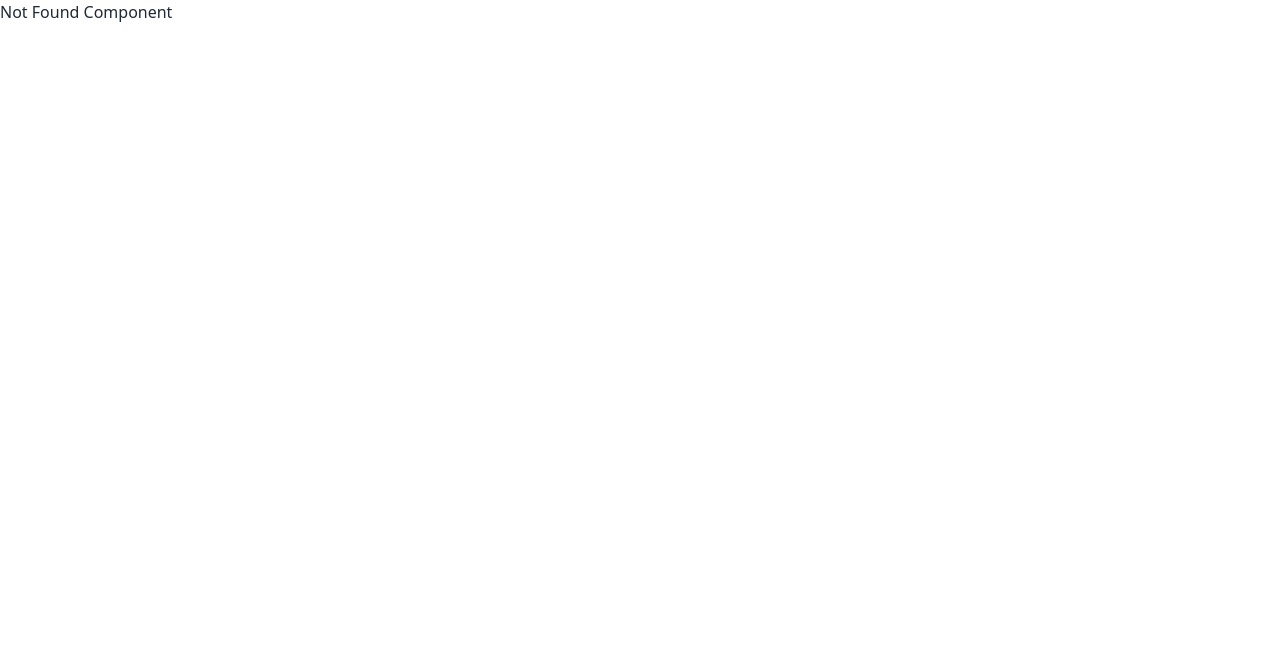
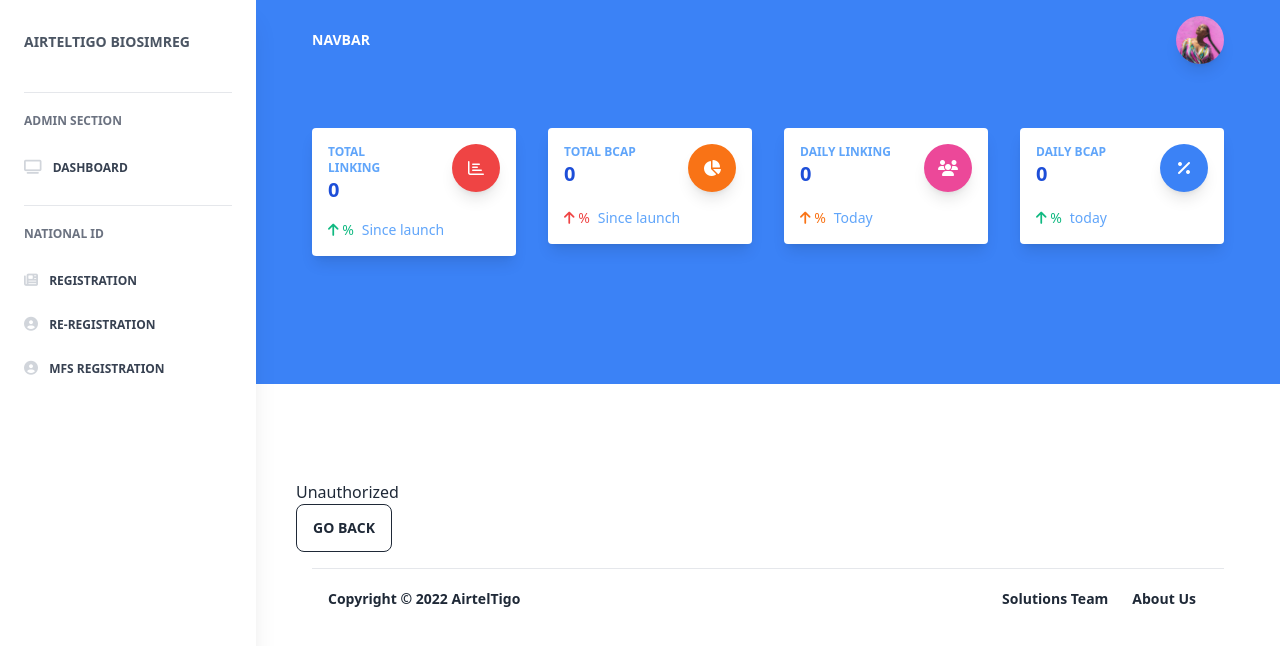
Before and after one commit to enochmk/biosimreg-react-ui, a React (Create React App) app: page /admin/unauthorized in a window 1280 px wide. Before the commit this address led to /notfound. Shown: the top 646 px of the page. Built offline with nearby package versions, Linux system fonts and the light colour scheme; sample sign-in values are in the browser's storage.

Commit message:
refactor: add unauthorized and update notFound component

```diff
--- a/src/App.jsx
+++ b/src/App.jsx
@@ -12,15 +12,13 @@ import Dashboard from './views/admin/Dashboard';
 import NiaRegistration from './views/nationalID/Registration';
 import NiaModification from './views/nationalID/Modification';
 import NiaRegistrationMfs from './views/nationalID/RegistrationMFS';
-import NotFound from './views/notFound/NotFound';
+import NotFound from './views/others/NotFound';
+import Unauthorized from './views/others/Unauthorized';
 
 const App = () => {
   return (
     <>
       <Routes>
-        {/* public routes */}
-        <Route path="/notfound" element={<NotFound />} />
-
         {/* User not logged  */}
         <Route path="auth" element={<AuthLayout />}>
           <Route path="login" element={<Login />} />
@@ -33,9 +31,11 @@ const App = () => {
           <Route path="registration" element={<NiaRegistration />} />
           <Route path="mfs-registration" element={<NiaRegistrationMfs />} />
           <Route path="modification" element={<NiaModification />} />
+          <Route path="unauthorized" element={<Unauthorized />} />
         </Route>
 
         {/* catch all */}
+        <Route path="/notfound" element={<NotFound />} />
         <Route path="/" element={<Navigate to="/admin/dashboard" />} />
         <Route path="*" element={<Navigate from="*" to="/notfound" />} />
       </Routes>
--- a/src/views/notFound/NotFound.jsx
+++ /dev/null
@@ -1,7 +0,0 @@
-export default function NotFound() {
-  return (
-    <div className="mx-auto">
-      <h2 className="display-1">Not Found Component</h2>
-    </div>
-  );
-}
--- /dev/null
+++ b/src/views/others/NotFound.jsx
@@ -0,0 +1,19 @@
+import { useNavigate } from 'react-router-dom';
+const NotFound = () => {
+  const navigate = useNavigate();
+
+  const handleGoBack = () => {
+    navigate(-1);
+  };
+
+  return (
+    <div className="mx-auto">
+      <h2 className="display-1">Not Found Component</h2>
+      <button onClick={handleGoBack} className="btn btn-outline">
+        Go Back
+      </button>
+    </div>
+  );
+};
+
+export default NotFound;
--- /dev/null
+++ b/src/views/others/Unauthorized.jsx
@@ -0,0 +1,20 @@
+import { useNavigate } from 'react-router-dom';
+
+const Unauthorized = () => {
+  const navigate = useNavigate();
+
+  const handleGoBack = () => {
+    navigate(-1);
+  };
+
+  return (
+    <section className="mx-auto">
+      <h1 className="display-1">Unauthorized</h1>
+      <button onClick={handleGoBack} className="btn btn-outline">
+        Go Back
+      </button>
+    </section>
+  );
+};
+
+export default Unauthorized;
```
